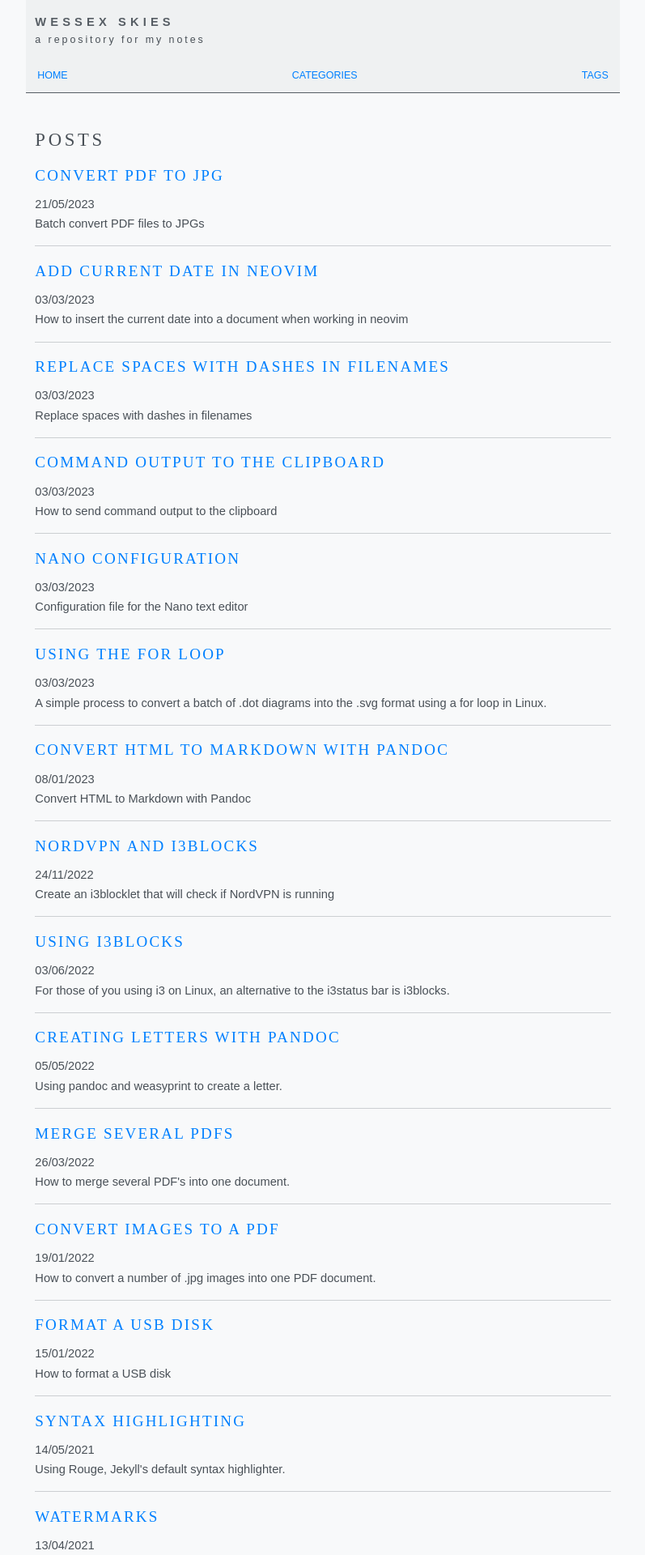
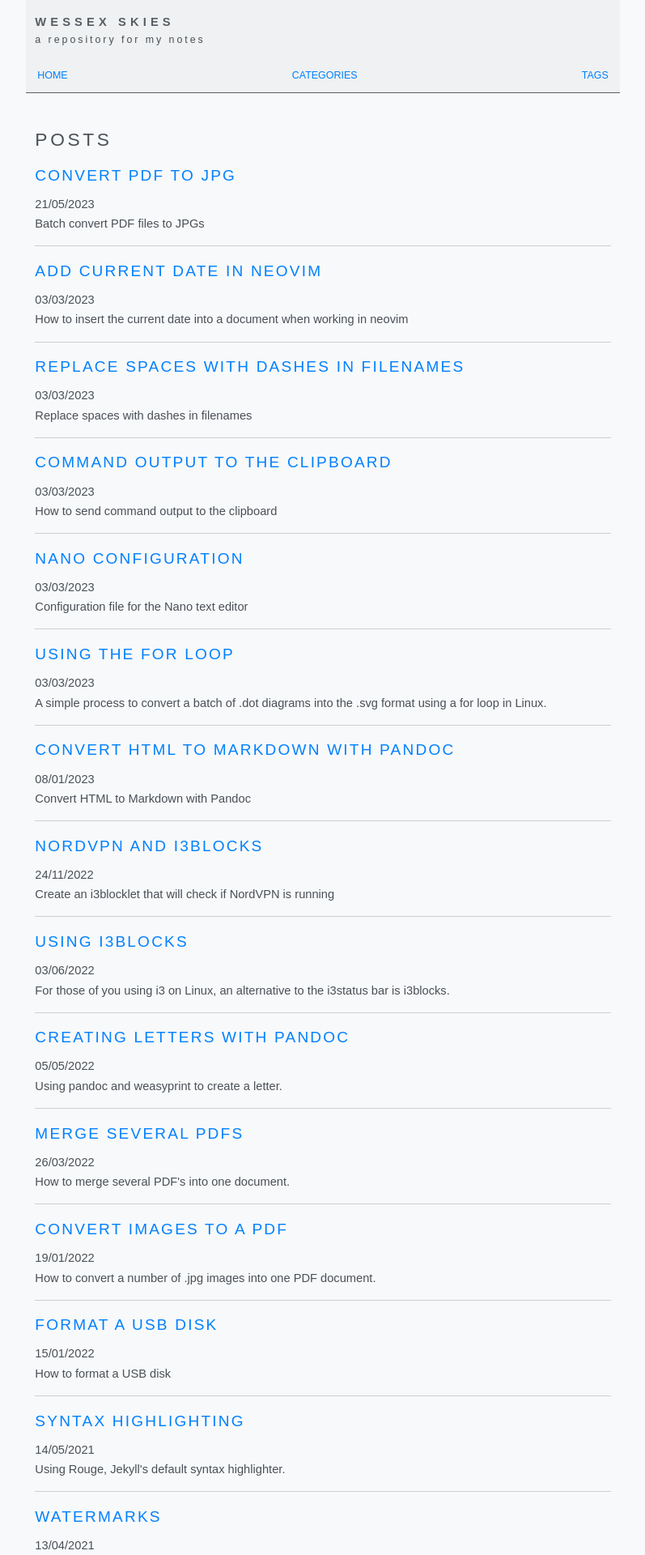
Before and after one commit to Wessex-Skies/wessex-skies.github.io, a Jekyll site: the page built from index.html, in a window 1280 px wide. Shown: the top 1920 px of the page at 81% size, without its empty margins (241-1038 px from the left). Built offline with Jekyll 4.4.1, drawn with Linux system fonts in a browser that asks for light colours; some web fonts are replaced.

Commit message:
automated: 2024-08-27-0738

```diff
--- a/_sass/base.scss
+++ b/_sass/base.scss
@@ -40,7 +40,7 @@ $font-family-sans: source-sans-pro, sans-serif;
 $font-family-serif: source-serif-pro, serif;
 $font-family-monospace: fira-mono, monospace;
 
-$font-heading: $font-family-serif;
+$font-heading: $font-family-sans;
 $font-text: $font-family-sans;
 $font-monospace: $font-family-monospace;
 
```
